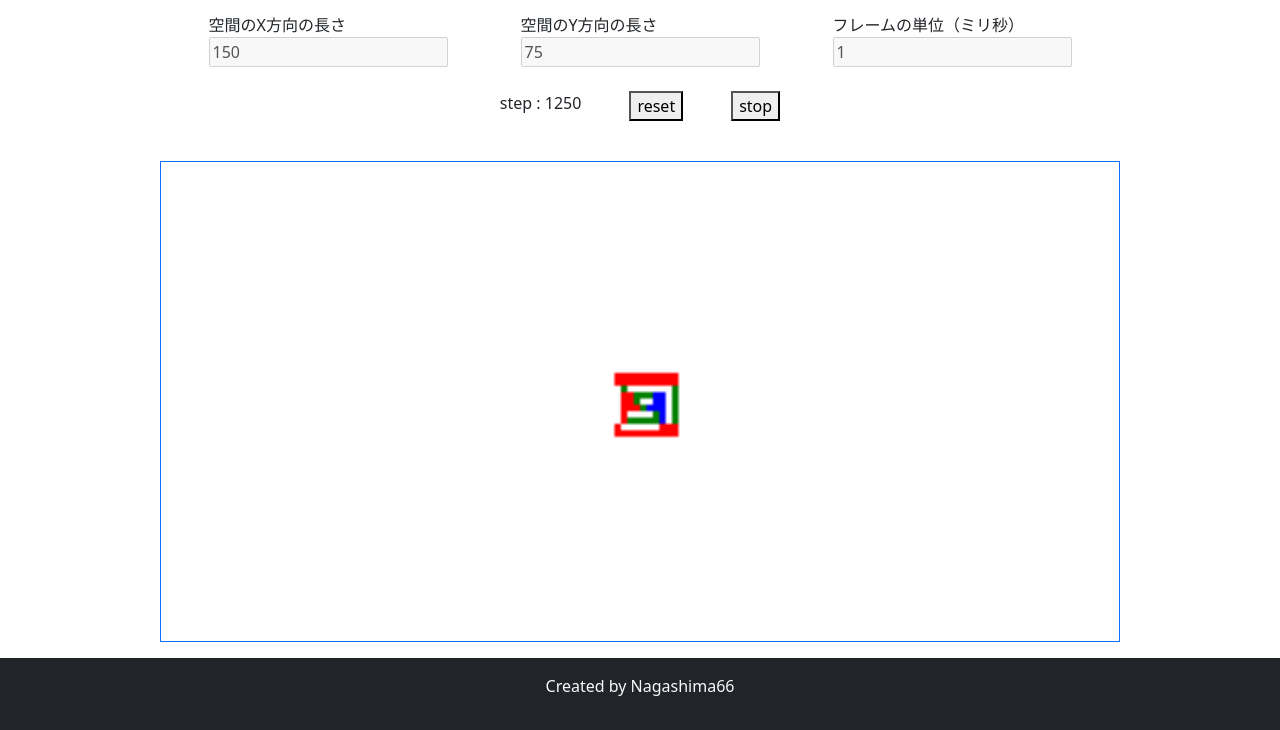
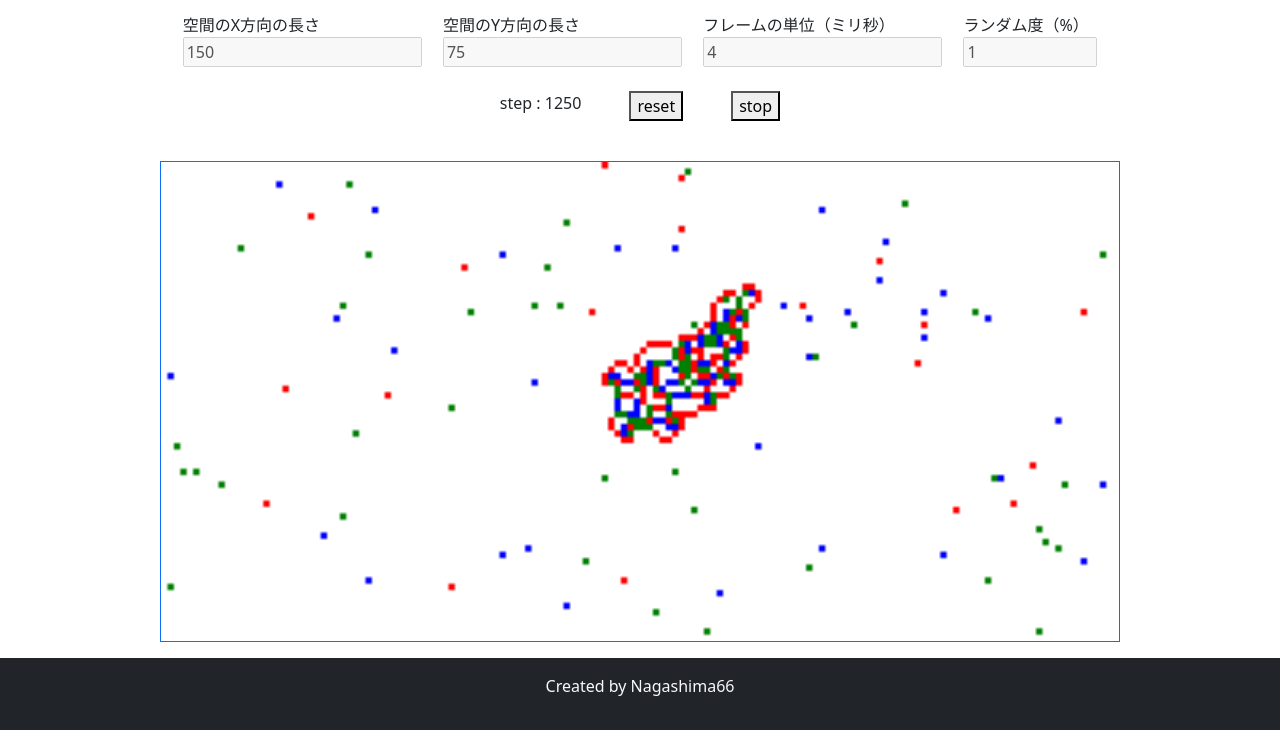
Before and after one commit to Nagashima66/LangtonsAntSimulator_JavaScriptVersion, a plain HTML site: page langtonAnt_colorExtention.html in a window 1280 px wide. Shown: the part 463-1193 px from the top of the page. Drawn offline with nearby package versions, Linux system fonts and the light colour scheme.

Commit message:
ランダムに配置する機能追加完了。

```diff
--- a/langtonAnt_colorExtention.html
+++ b/langtonAnt_colorExtention.html
@@ -32,6 +32,9 @@
       //空間の大きさ
       let spaceSizeX;
       let spaceSizeY;
+
+      let eachSpaceWidth;
+      let eachSpaceHeight;
 
       //蟻の位置
       let antPositionX;
@@ -70,27 +73,6 @@
           return false;
         }
 
-        //設定後はパラメータを入力不可にする
-        document.getElementById("inputFrame").disabled = true;
-        document.getElementById("inputSpaceSizeX").disabled = true;
-        document.getElementById("inputSpaceSizeY").disabled = true;
-
-        //停止・再開ボタンは入力可能にする。
-        document.getElementById('changeTimerStatus').disabled = false;
-
-
-        //空間の初期化
-        for(let i = 0; i < spaceSizeX; i++){
-          space[i] = []
-          for(let j = 0; j < spaceSizeY; j++){
-            space[i][j] = [0, 0]
-          }
-        }
-
-        //蟻の位置の初期化
-        antPositionX = Math.floor(spaceSizeX / 2);
-        antPositionY = Math.floor(spaceSizeY / 2);
-
         //キャンバス・キャンバスのコンテキストの設定
         canvas = document.getElementById("canvas");
         ctx = canvas.getContext("2d");
@@ -98,6 +80,38 @@
         //キャンバスを白塗りしておく。
         ctx.fillStyle = "white";
         ctx.fillRect(0, 0, canvas.width, canvas.height)
+
+
+        //設定後はパラメータを入力不可にする
+        document.getElementById("inputFrame").disabled = true;
+        document.getElementById("inputSpaceSizeX").disabled = true;
+        document.getElementById("inputSpaceSizeY").disabled = true;
+        document.getElementById("randomLevel").disabled = true;
+
+        //停止・再開ボタンは入力可能にする。
+        document.getElementById('changeTimerStatus').disabled = false;
+
+        //乱雑レベルの読み込み
+        let randomLevel = Number(document.getElementById("randomLevel").value);
+
+        //空間の初期化
+        for(let i = 0; i < spaceSizeX; i++){
+          space[i] = []
+          for(let j = 0; j < spaceSizeY; j++){
+            //乱数を生成し、乱雑レベル以下だったら色を変える。 色の種類（4色）は適当。
+            let random = Math.random() * 100;
+            if(random < randomLevel){
+              space[i][j] = [Math.floor(random * 100) % 4 ,0];
+            } else{
+                space[i][j] = [0, 0];
+            }
+            repaint(i, j)
+          }
+        }
+
+        //蟻の位置の初期化
+        antPositionX = Math.floor(spaceSizeX / 2);
+        antPositionY = Math.floor(spaceSizeY / 2);
 
         //タイマーの初期化
         timer = setInterval(tick, frame);
@@ -129,8 +143,8 @@
             break;
 
           case 1:
-            //赤なら右回り
-            tempRotationAngle = 1;
+            //赤なら左回り
+            tempRotationAngle = 3;
             //緑に変更
             space[antPositionX][antPositionY][0] = 2;
             //再描画対象に設定
@@ -139,8 +153,8 @@
             break;
 
           case 2:
-            //緑なら左回り
-            tempRotationAngle = 3;
+            //緑なら右回り
+            tempRotationAngle = 1;
             //青に変更
             space[antPositionX][antPositionY][0] = 3;
             //再描画対象に設定
@@ -196,12 +210,32 @@
         antPostionColor = space[antPositionX][antPositionY][0]
         antDirection = space[antPositionX][antPositionY][0]
 
+        //再描画（初期化時にも使うので関数として切り出し）
+        repaint(tempRepaintTargetX, tempRepaintTargetY);
+
+        //ステップ数の更新
+        step++;
+        document.getElementById("showStep").textContent = "step : " + step;
+      }
+
+      function repaint(tempRepaintTargetX, tempRepaintTargetY){
+
+        //配列じゃなかったら配列にする。
+        if(!Array.isArray(tempRepaintTargetX)){
+          tempRepaintTargetX = [tempRepaintTargetX];
+        }
+        //配列じゃなかったら配列にする。
+        if(!Array.isArray(tempRepaintTargetY)){
+          tempRepaintTargetY = [tempRepaintTargetY];
+        }
+
 
         //再描画
 
         //各座標のサイズを取得
         eachSpaceWidth = canvas.width / spaceSizeX;
         eachSpaceHeight = canvas.height / spaceSizeY;
+
 
         //すべての座標について再描画（パフォーマンス悪いので不採用。 ただし、レンダリングの際にすべて上塗りするので見た目はきれいになる。 変な線が残らない）。
         /*
@@ -261,9 +295,8 @@
         ctx.fillStyle = "purple";
         ctx.fillRect(eachSpaceWidth * antPositionX + eachSpaceWidth * 0.35 , eachSpaceHeight * antPositionY + eachSpaceHeight * 0.35, eachSpaceWidth * 0.3, eachSpaceHeight * 0.3);
 
-        //ステップ数の更新
-        step++;
-        document.getElementById("showStep").textContent = "step : " + step;
+        return true;
+
       }
 
       //タイマーの停止・再開ボタン用の関数
@@ -294,6 +327,8 @@
             document.getElementById("inputFrame").disabled = false;
             document.getElementById("inputSpaceSizeX").disabled = false;
             document.getElementById("inputSpaceSizeY").disabled = false;
+            document.getElementById("randomLevel").disabled = false;
+
             break;
           case "restart":
             document.getElementById('resetTimerStatus').textContent = "reset";
@@ -331,15 +366,19 @@
       <div class="d-flex flex-column flex-md-row justify-content-around">
         <div class="d-flex flex-column">
           <label for="inputSpaceSizeX">空間のX方向の長さ</label>
-          <input type="number" name="" value="150" id="inputSpaceSizeX" class="">
+          <input type="number" name="" value="150" id="inputSpaceSizeX" class="" min="1">
         </div>
         <div class="d-flex flex-column">
           <label for="inputSpaceSizeY">空間のY方向の長さ</label>
-          <input type="number" name="" value="75" id="inputSpaceSizeY" class="">
+          <input type="number" name="" value="75" id="inputSpaceSizeY" class="" min="1">
         </div>
         <div class="d-flex flex-column">
           <label for="inputFrame">フレームの単位（ミリ秒）</label>
-          <input type="number" name="" value="1" id="inputFrame" class="">
+          <input type="number" name="" value="4" id="inputFrame" class="" min="4">
+        </div>
+        <div class="d-flex flex-column">
+          <label for="randomLevel">ランダム度（%）</label>
+          <input type="number" name="" value="1" id="randomLevel" class="" step="0.001" min="0" max="100">
         </div>
       </div>
       <div class="container">
```
